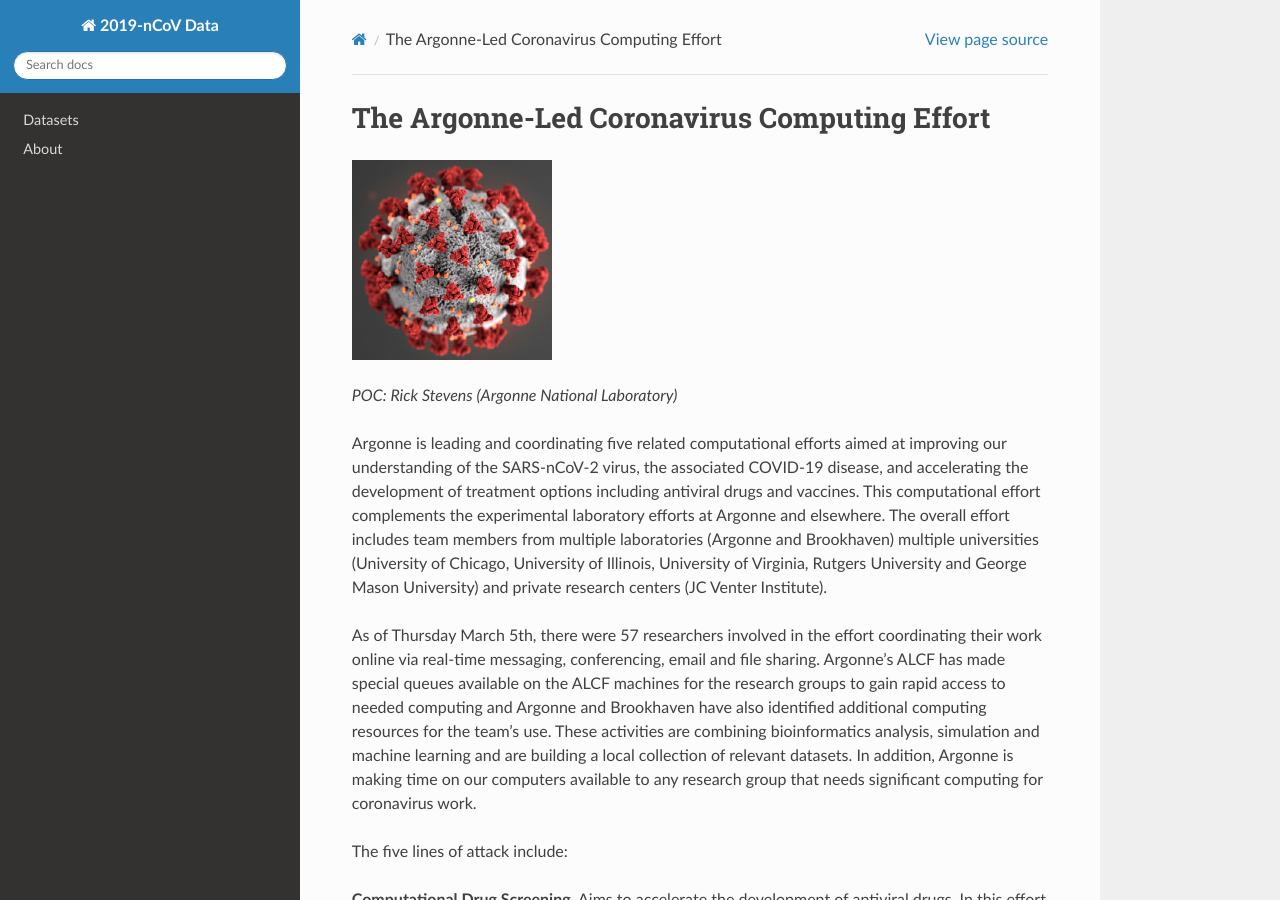
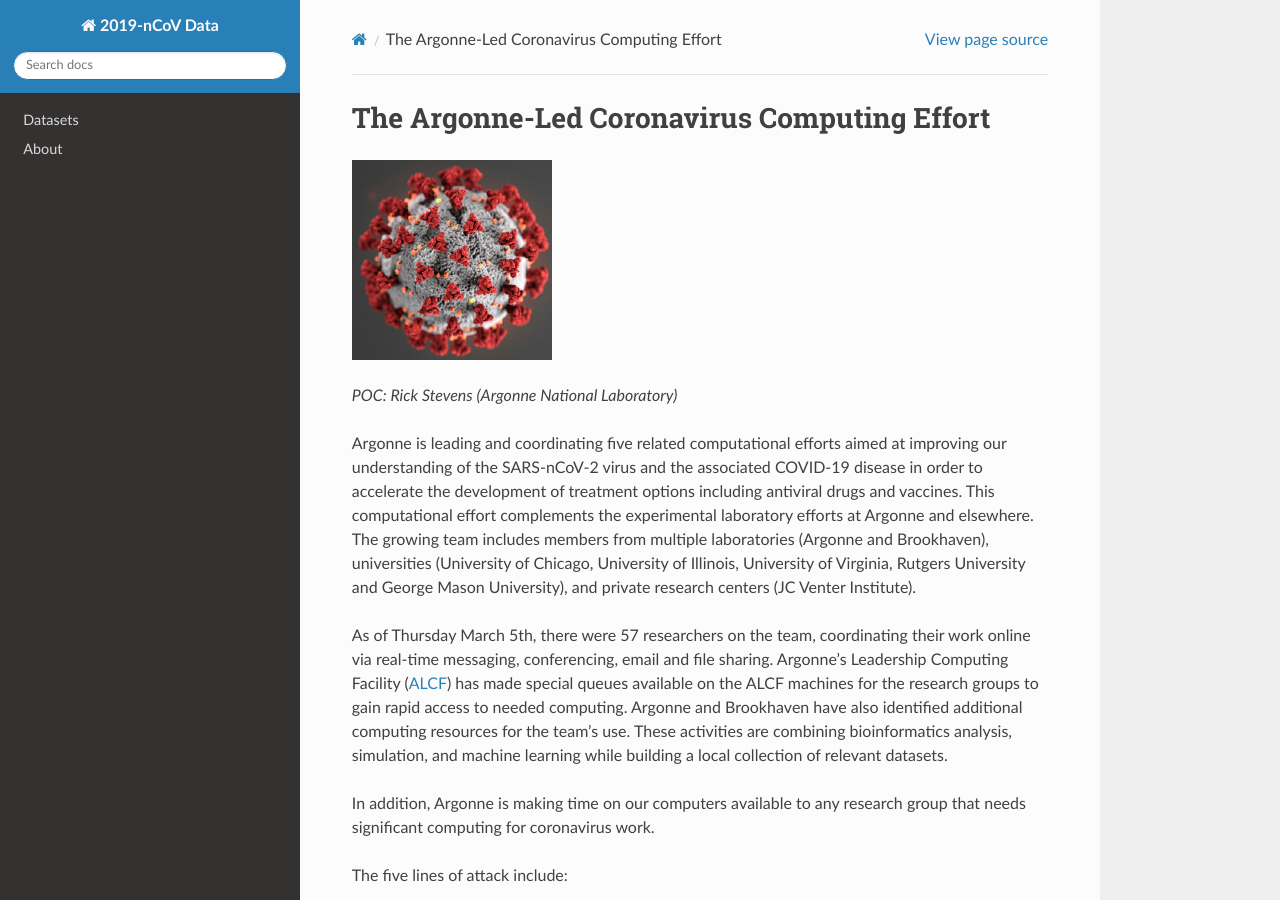
Before and after one commit to 2019-ncovgroup/2019-nCoVdata, a Sphinx documentation site: the page built from docs/index.rst, in a window 1280 px wide and 900 px high. Built offline with Sphinx 7.4.7 and the Read the Docs theme 2.0.0, drawn with Linux system fonts in a browser that asks for light colours; some of the changed text lies outside the part shown.

Commit message:
more tweeks

```diff
--- a/docs/index.rst
+++ b/docs/index.rst
@@ -12,9 +12,27 @@ The Argonne-Led Coronavirus Computing Effort
 
 *POC: Rick Stevens (Argonne National Laboratory)*
 
-Argonne is leading and coordinating five related computational efforts aimed at improving our understanding of the SARS-nCoV-2 virus, the associated COVID-19 disease, and accelerating the development of treatment options including antiviral drugs and vaccines.   This computational effort complements the experimental laboratory efforts at Argonne and elsewhere.  The overall effort includes team members from multiple laboratories (Argonne and Brookhaven) multiple universities (University of Chicago, University of Illinois, University of Virginia, Rutgers University and George Mason University) and private research centers (JC Venter Institute).
+Argonne is leading and coordinating five related computational efforts aimed
+at improving our understanding of the SARS-nCoV-2 virus and the associated
+COVID-19 disease in order to accelerate the development of treatment options
+including antiviral drugs and vaccines.   This computational effort complements
+the experimental laboratory efforts at Argonne and elsewhere.  The growing
+team includes members from multiple laboratories (Argonne and Brookhaven),
+universities (University of Chicago, University of Illinois, University of
+Virginia, Rutgers University and George Mason University), and private research
+centers (JC Venter Institute).
 
-As of Thursday March 5th, there were 57 researchers involved in the effort coordinating their work online via real-time messaging, conferencing, email and file sharing.  Argonne’s ALCF has made special queues available on the ALCF machines for the research groups to gain rapid access to needed computing and Argonne and Brookhaven have also identified additional computing resources for the team’s use.  These activities are combining bioinformatics analysis, simulation and machine learning and are building a local collection of relevant datasets.  In addition, Argonne is making time on our computers available to any research group that needs significant computing for coronavirus work.
+As of Thursday March 5th, there were 57 researchers on the team, coordinating
+their work online via real-time messaging, conferencing, email and file sharing.
+Argonne’s Leadership Computing Facility (`ALCF <https://alcf.anl.gov>`_)
+has made special queues available on the ALCF machines for the research groups
+to gain rapid access to needed computing. Argonne and Brookhaven have also
+identified additional computing resources for the team’s use.
+These activities are combining bioinformatics analysis, simulation, and
+machine learning while building a local collection of relevant datasets.
+
+In addition, Argonne is making time on our computers available to any
+research group that needs significant computing for coronavirus work.
 
 The five lines of attack include:
 
```
Also changed, not shown: other parts of docs/index.rst (+0 -2 lines), docs/about.rst (+9 -11 lines).
